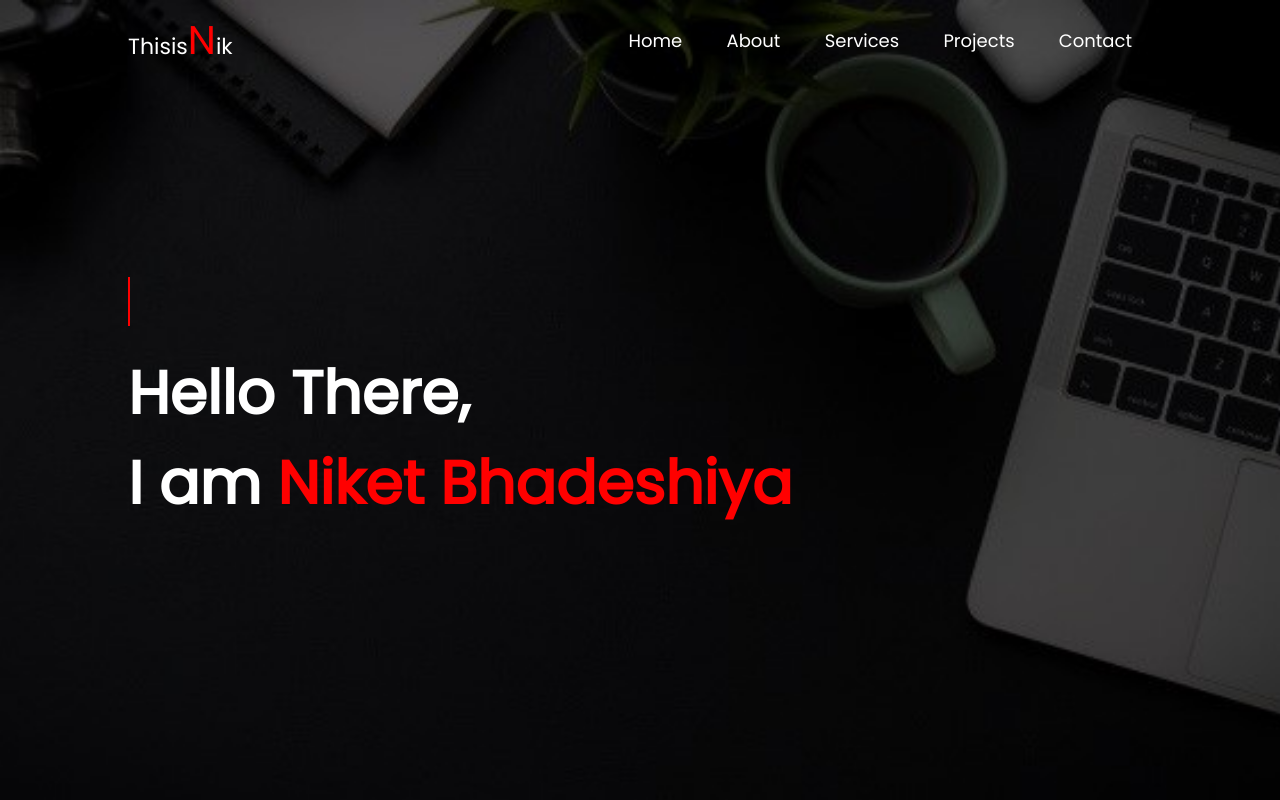
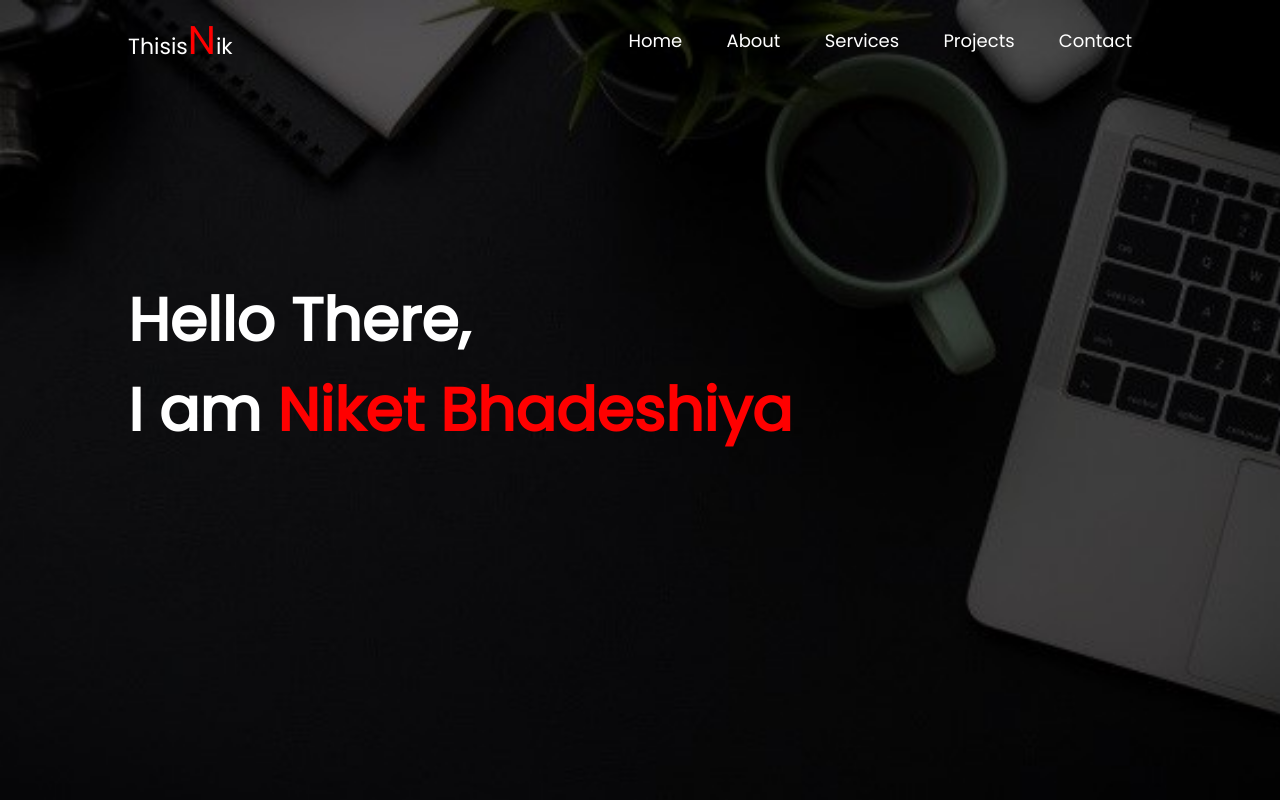
Before and after one commit to NiketBhadeshiya/NiketBhadeshiya.github.io, a plain HTML site: page index.html in a window 1280 px wide. Shown: the top 800 px of the page. Drawn offline with Linux system fonts and the light colour scheme; a web font is replaced by a local one.

Commit message:
Update index.html

```diff
--- a/index.html
+++ b/index.html
@@ -28,7 +28,7 @@
                 <i class="fas fa-bars" onclick="openmenu()"></i>
             </nav>
             <div class="header-text">
-                <a href="" class="typewrite" data-period="2000" data-type='[ "Web Developer", "Software Developer" ]')></a>
+<!--                 <a href="" class="typewrite" data-period="2000" data-type='[ "Software Developer", "Web Developer" ]')></a> -->
                 <h1>Hello There, <br> I am <span>Niket Bhadeshiya</span></h1>
 
             </div>
```
